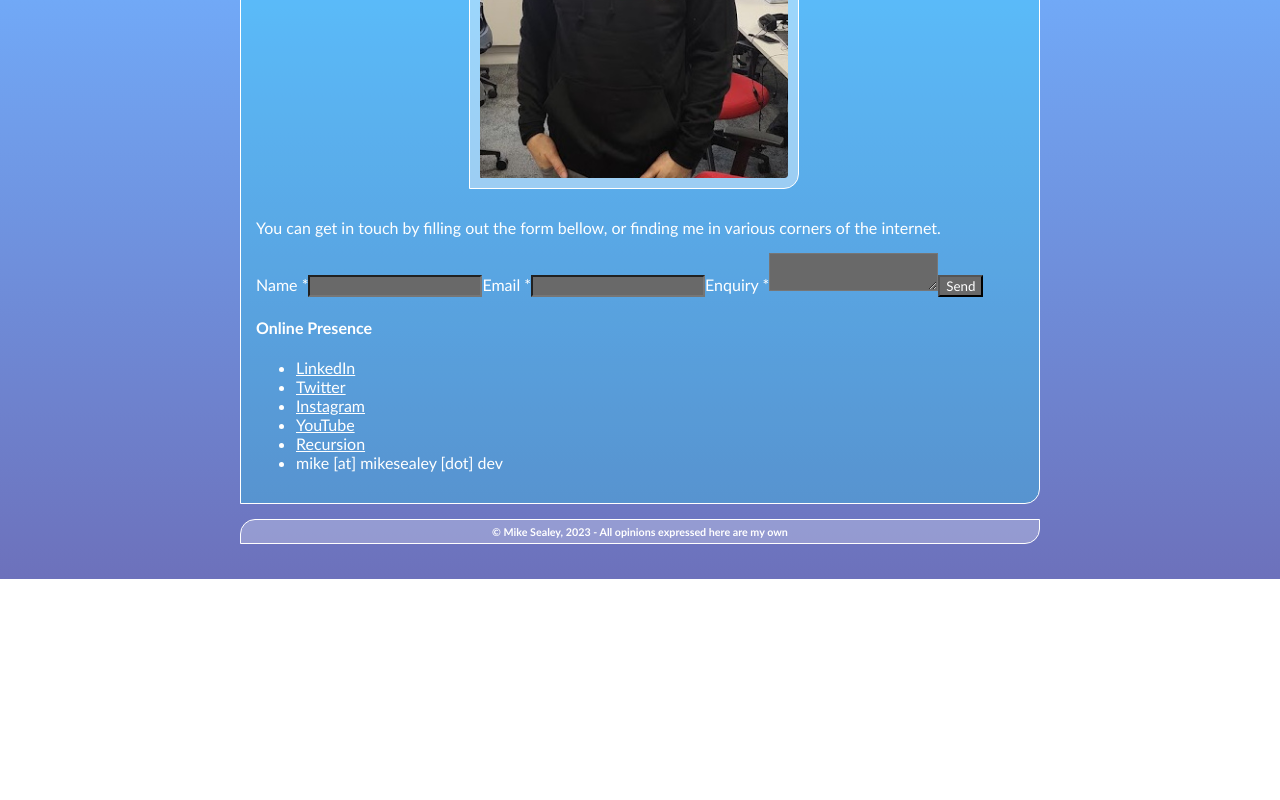
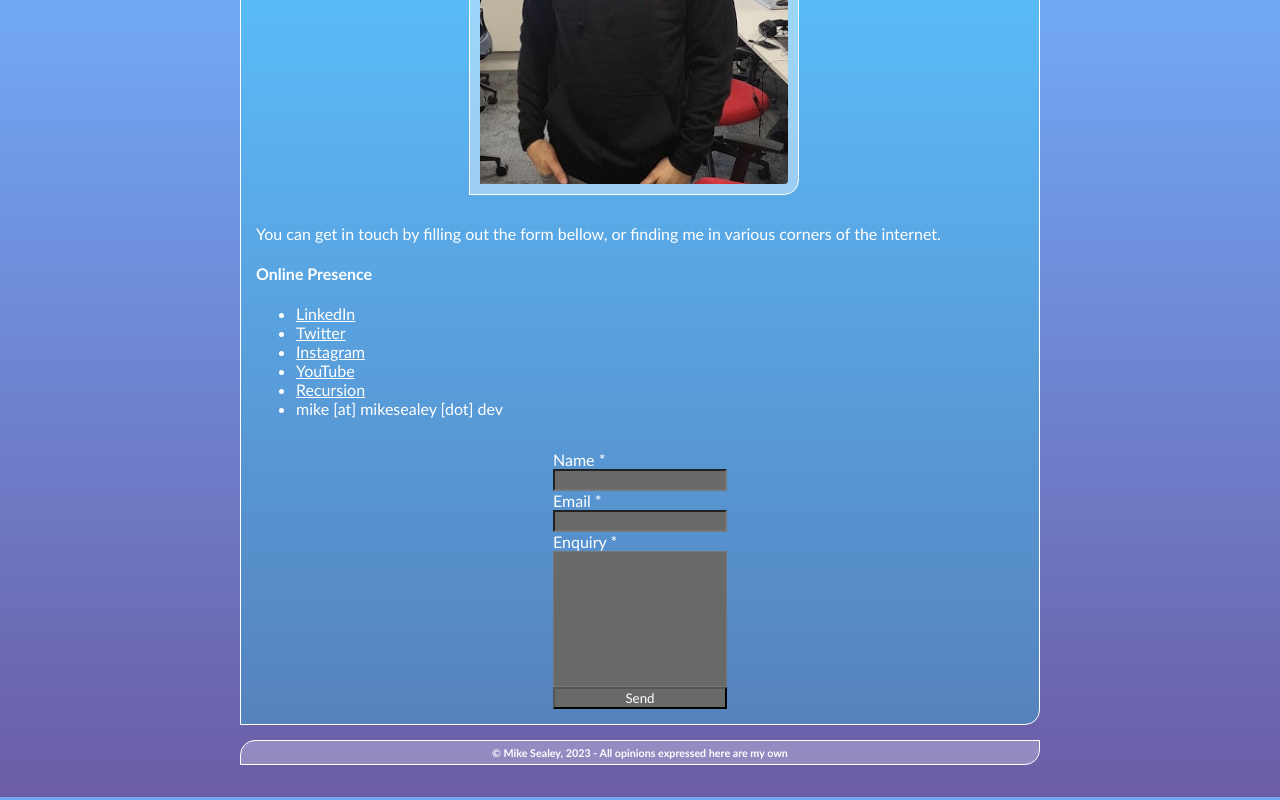
Before and after one commit to mikesealey/portfoliowebsite, a React (Vite) app in the folder MikeSealeyDev 2/personal-website/: page / in a window 1280 px wide. Shown: the part 803-1603 px from the top of the page. Before the commit the page ends 1382 px from the top, so only its background shows below. Built offline with nearby package versions, Linux system fonts and the light colour scheme.

Commit message:
tweaks styling of form components

```diff
--- a/MikeSealeyDev 2/personal-website/src/App.css
+++ b/MikeSealeyDev 2/personal-website/src/App.css
@@ -40,7 +40,6 @@ footer {
   }
   #suggestion-form {
     max-width: 60%;
-    border: 10px solid blue;
   }
   .project-image {
     width: 100%;
@@ -52,8 +51,11 @@ footer {
   border: 1px solid white;
   padding: 15px;
   background-color: rgba(0, 255, 255, 0.2);
+  display: flex;
+  flex-direction: column;
   align-items: center;
   margin: 15px 0px;
+
 }
 
 #header {
@@ -132,18 +134,29 @@ caption {
   max-width: 80vw;
 }
 
-#suggestion-form {
-  max-width: 100%;
+form {
+  width: 100%;
   display: flex;
   flex-direction: column;
+
 }
+
+textarea {
+  resize: none;
+  height: 130px;
+}
+
+.submission-form {
+  display: flex;
+  justify-content: center;
+}
+
 
 #greeting {
   display: flex;
   flex-direction: row;
   flex-wrap: wrap;
   justify-content: center;
-  /* border: 1px solid white; */
 }
 
 #portrait {
@@ -166,3 +179,9 @@ h1 {
 #header-emoji {
   max-height: 32px;
 }
+
+#thisId {
+  /* border: 1px solid fuchsia; */
+  width: 1000px;
+  background-color: black;
+}
--- a/MikeSealeyDev 2/personal-website/src/components/contactme.jsx
+++ b/MikeSealeyDev 2/personal-website/src/components/contactForm.jsx
@@ -1,12 +1,12 @@
 import emailjs from "@emailjs/browser"
 import { useRef, useState } from "react"
 
-const Contact = () => {
+const ContactForm = () => {
     const form = useRef()
     const [sent, setSent] = useState(false)
     const [sendError, setSendError] = useState(false)
 
-    const contactForm = (e) => {
+    const submitContactForm = (e) => {
         e.preventDefault()
 
         emailjs.sendForm("service_a933bh6", "template_lbrbqlf", form.current, "Q8OzWzm0kWGLRlnBU")
@@ -18,8 +18,8 @@ const Contact = () => {
     }
 
     return (
-        <div id="contact-form">
-            <form id="contact-form" ref={form} onSubmit={contactForm}>
+        <div className="submission-form">
+            <form ref={form} onSubmit={submitContactForm}>
                 <label>Name *</label>
                 <input type="text" name="user_name" required/>
                 <label>Email *</label>
@@ -34,4 +34,4 @@ const Contact = () => {
     )
 }
 
-export default Contact
+export default ContactForm
--- a/MikeSealeyDev 2/personal-website/src/components/favourites.jsx
+++ b/MikeSealeyDev 2/personal-website/src/components/favourites.jsx
@@ -1,11 +1,11 @@
-import SubmitForm from "./submit_form"
+import SuggestionForm from "./suggestionForm"
 
 const FavouriteInternet = () => {
 
     return (
         <div className="main-component">
-            <section>
-                <h4>My favourite bits of internet</h4>
+
+                <h2>My favourite bits of internet</h2>
                 <ul>
                     <li><a href="https://www.youtube.com/watch?v=AbSehcT19u0" target="_blank">Hal fixing a lightbulb - AKA an apt metaphor for technical debt</a> </li>
                     <li><a href="https://www.codenewbie.org/podcast" target="_blank">CodeNewbie Podcast</a> </li>
@@ -16,8 +16,9 @@ const FavouriteInternet = () => {
                     <li><a href="https://www.youtube.com/watch?v=uRGljemfwUE" target="_blank">The Website is Down...</a> </li>
                 </ul>
                 Missing something?
-                <SubmitForm/>
-            </section>
+
+            <SuggestionForm/>
+
         </div>
     )
 }
--- a/MikeSealeyDev 2/personal-website/src/components/home.jsx
+++ b/MikeSealeyDev 2/personal-website/src/components/home.jsx
@@ -1,13 +1,12 @@
-import Contact from "./contactme"
+import ContactForm from "./contactForm"
 
 const Home = () => {
 
     return (
         <div className="main-component">
 
-            <section>
                 <h1>About Me</h1>
-                <p><article>
+                <p>
                 <div id="greeting">
                     <div>
                         <h2>Hi, I'm Mike.</h2>
@@ -25,8 +24,8 @@ const Home = () => {
                         <img id="portrait" src={"../NC-Mike.jpg"} alt="Mike Sealey, on graduation day from Northcoders, wearing a Northcoders hoodie"/>
                     </div>
                 </div>
+
             <p>You can get in touch by filling out the form bellow, or finding me in various corners of the internet.</p>
-        <Contact/>
         <h4>Online Presence</h4>
         <ul>
             <li><a href="https://www.linkedin.com/in/mike-sealey-6439573a/" target="_blank">LinkedIn</a> </li>
@@ -38,8 +37,10 @@ const Home = () => {
         </ul>
 
 
-    </article></p>
-            </section>
+
+                </p>
+        <ContactForm/>
+
         </div>
     )
 }
--- a/MikeSealeyDev 2/personal-website/src/components/submit_form.jsx
+++ b/MikeSealeyDev 2/personal-website/src/components/suggestionForm.jsx
@@ -1,12 +1,12 @@
 import { useRef, useState } from "react"
 import emailjs from "@emailjs/browser"
 
-const SubmitForm = () => {
+const SuggestionForm = () => {
     const form = useRef()
     const [sent, setSent] = useState(false)
     const [sendError, setSendError] = useState(false)
 
-    const sendSuggestion = (e) => {
+    const sendSuggestionForm = (e) => {
         e.preventDefault()
 
         emailjs.sendForm("service_a933bh6", "template_ghoreol", form.current, "Q8OzWzm0kWGLRlnBU")
@@ -18,8 +18,8 @@ const SubmitForm = () => {
     }
 
     return (
-        <div>
-            <form id="suggestion-form" ref={form} onSubmit={sendSuggestion}>
+        <div className="submission-form">
+            <form ref={form} onSubmit={sendSuggestionForm}>
                 <label>Name *</label>
                 <input type="text" name="user_name" required/>
                 <label>Email *</label>
@@ -34,4 +34,4 @@ const SubmitForm = () => {
     )
 }
 
-export default SubmitForm
+export default SuggestionForm
```
Lines whose indentation alone changed are shown as unchanged.
